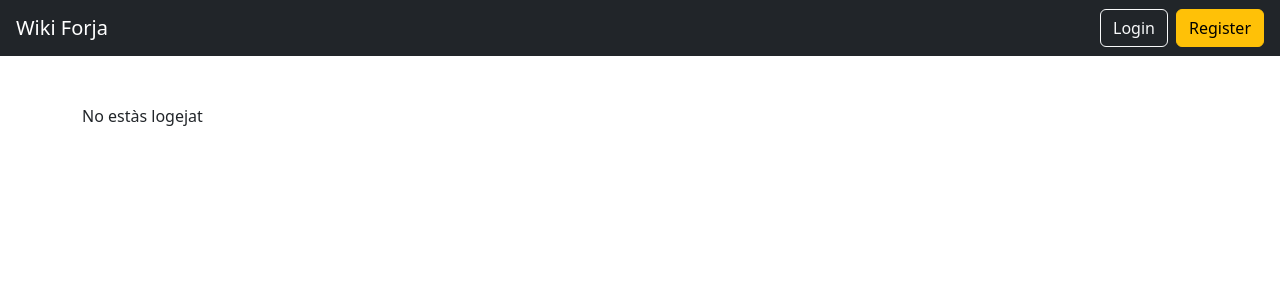
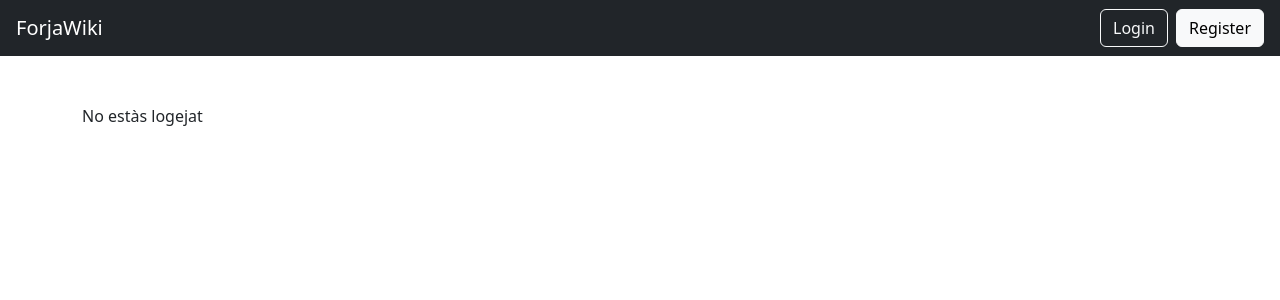
Before and after one commit to agarcia-icv/projecte-final, a React (Vite) app in the folder frontend/forja-wiki-frontend/: page /profile in a window 1280 px wide. Shown: the top 300 px of the page. Built offline with nearby package versions, Linux system fonts and the light colour scheme.

Commit message:
Navbar amb logout i Profile

```diff
--- a/frontend/forja-wiki-frontend/src/components/Navbar.jsx
+++ b/frontend/forja-wiki-frontend/src/components/Navbar.jsx
@@ -1,20 +1,61 @@
-import { Link } from "react-router-dom"
+import { Link, useNavigate } from "react-router-dom";
+import { useEffect, useState } from "react";
 
 function Navbar() {
+  const navigate = useNavigate();
+  const [user, setUser] = useState(null);
+
+  useEffect(() => {
+    const storedUser = localStorage.getItem("user");
+    if (storedUser) {
+      setUser(JSON.parse(storedUser));
+    }
+  }, []);
+
+  const handleLogout = () => {
+    localStorage.removeItem("token");
+    localStorage.removeItem("user");
+
+    setUser(null);
+
+    navigate("/login");
+  };
+
   return (
-    <nav className="navbar navbar-dark bg-dark px-3">
-      <Link to="/" className="navbar-brand">Wiki Forja</Link>
+    <nav className="navbar navbar-expand-lg navbar-dark bg-dark px-3">
+      <Link className="navbar-brand" to="/">
+        ForjaWiki
+      </Link>
 
-      <div>
-        <Link to="/login" className="btn btn-outline-light me-2">
-          Login
-        </Link>
-        <Link to="/register" className="btn btn-warning">
-          Register
-        </Link>
+      <div className="ms-auto">
+
+        {!user && (
+          <>
+            <Link className="btn btn-outline-light me-2" to="/login">
+              Login
+            </Link>
+
+            <Link className="btn btn-light" to="/register">
+              Register
+            </Link>
+          </>
+        )}
+
+        {user && (
+          <>
+            <Link className="btn btn-outline-light me-2" to="/profile">
+              Profile
+            </Link>
+
+            <button className="btn btn-danger" onClick={handleLogout}>
+              Logout
+            </button>
+          </>
+        )}
+
       </div>
     </nav>
-  )
+  );
 }
 
-export default Navbar
+export default Navbar;
--- a/frontend/forja-wiki-frontend/src/pages/Login.jsx
+++ b/frontend/forja-wiki-frontend/src/pages/Login.jsx
@@ -27,6 +27,7 @@ function Login() {
       localStorage.setItem("token", res.data.token);
       localStorage.setItem("user", JSON.stringify(res.data.user));
 
+          window.location.href = "/";
       alert("Login correcte!");
 
       navigate("/profile");
```
Also changed, not shown: 1 other file (tests, documents, lock files or other folders).
